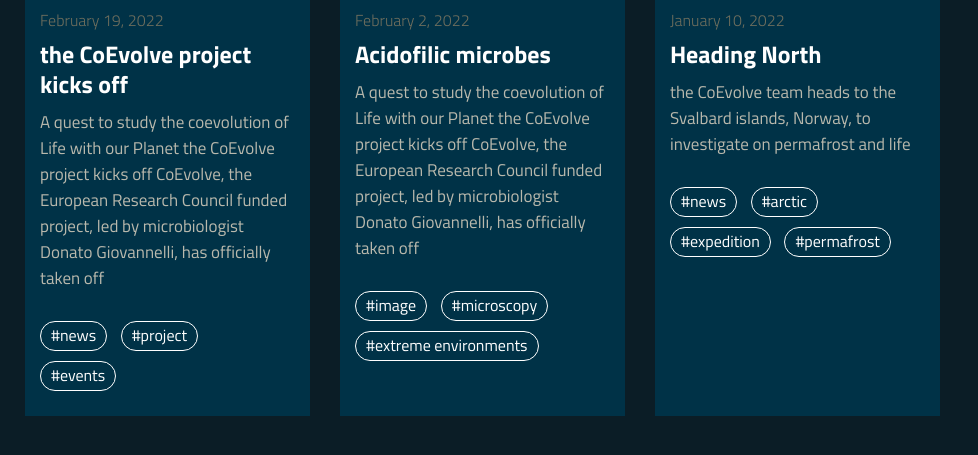
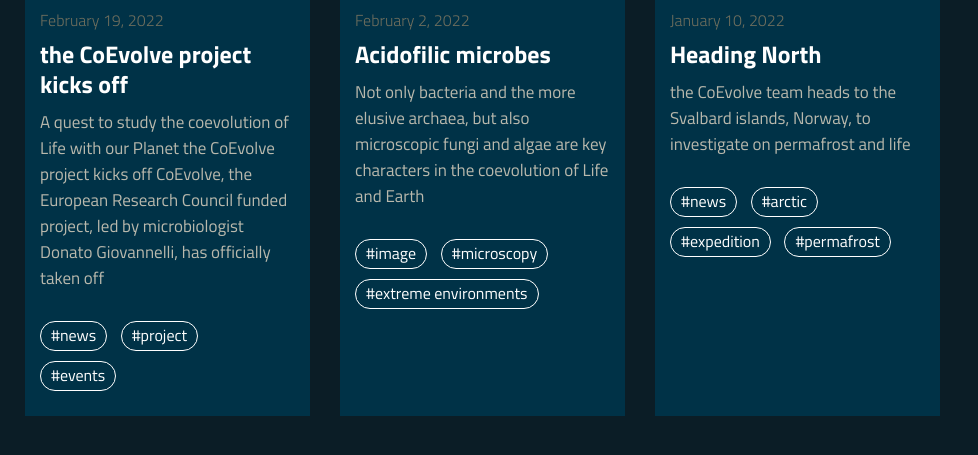
Before and after one commit to dgiovannelli/coevolve_website, a Jekyll site: the page built from index.html, in a window 1280 px wide and 900 px high, scrolled down 763 px, cut to the strip 181-683 px from the top of the window. Shown: the top 455 px of the strip, without its empty margins (0-978 px from the left). Built offline with Jekyll 4.4.1, drawn with Linux system fonts in a browser that asks for light colours; a script that is not in the unit is left out.

Commit message:
corrected tagline acidophiles articles

```diff
--- a/_posts/2022-02-02-image-acidophilic-algae.md
+++ b/_posts/2022-02-02-image-acidophilic-algae.md
@@ -2,8 +2,8 @@
 date: 2022-02-02T20:00:05.000Z
 layout: post
 title: Acidofilic microbes
-subtitle: A quest to study the coevolution of Life with our Planet
-description: A quest to study the coevolution of Life with our Planet the CoEvolve project kicks off CoEvolve, the European Research Council funded project, led by microbiologist Donato Giovannelli, has officially taken off
+subtitle: Acidophilic microbes and fungi help understand the coevolution of Life and Planet
+description: Not only bacteria and the more elusive archaea, but also microscopic fungi and algae are key characters in the coevolution of Life and Earth
 image: /assets/img/uploads/2022-02-02.jpg
 optimized_image:
 category: image
--- a/pages/expeditions.md
+++ b/pages/expeditions.md
@@ -9,6 +9,6 @@
 
 # CoEvolve Expeditions
 
-Within the CoEvolve project we will visit a number of exciting extreme environments with diverse geological, geochemical and microbiological characteristics. The aim is to collect data from diverse ecosystems influenced in different ways by plate tectonics. Different tectonic settings provide different metals to the microorganisms living in the area. Our sampling approach collects samples across large spatial scales (hundreds of kilometers), to couple the microbiological data with large-scale variations in the geology and geochemistry. These expeditions typically have a team of 10-15 scientists with diverse backgrounds and expertise. The map below shows both the
+Within the CoEvolve project we will visit a number of exciting extreme environments with diverse geological, geochemical and microbiological characteristics. The aim is to collect data from diverse ecosystems influenced in different ways by plate tectonics. Different tectonic settings provide different metals to the microorganisms living in the area. Our sampling approach collects samples across large spatial scales (hundreds of kilometers), to couple the microbiological data with large-scale variations in the geology and geochemistry. These expeditions typically have a team of 10-15 scientists with diverse backgrounds and expertise. The map below shows both the ERC CoEvolve field sites (in blue) and the partner field sites (in orange) accessed leveraging collaborations with other projects
 
 <iframe src="https://www.google.com/maps/d/u/0/embed?mid=1Ry20ZjU9drXocIbI-KgsiI_Y_gEg-qQ3&ehbc=2E312F&z=2" width="100%" height="600ev"></iframe>
```
